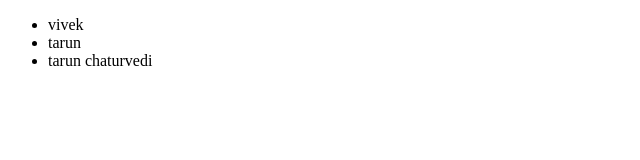
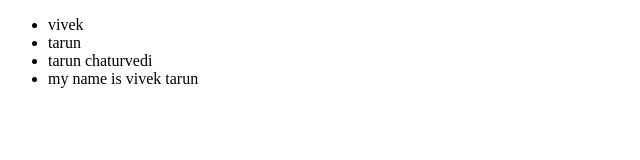
Before and after one commit to vivektarun/github-tutorial, a plain HTML site: page index.html in a window 1280 px wide. Shown: the whole page, without its empty margins (0-640 px from the left). Drawn offline with Linux system fonts and the light colour scheme.

Commit message:
docs: update my name

```diff
--- a/index.html
+++ b/index.html
@@ -10,6 +10,7 @@
         <li>vivek</li>
         <li>tarun</li>
         <li>tarun chaturvedi</li>
+        <li>my name is vivek tarun</li>
     </ul>
 </body>
 </html>
```
